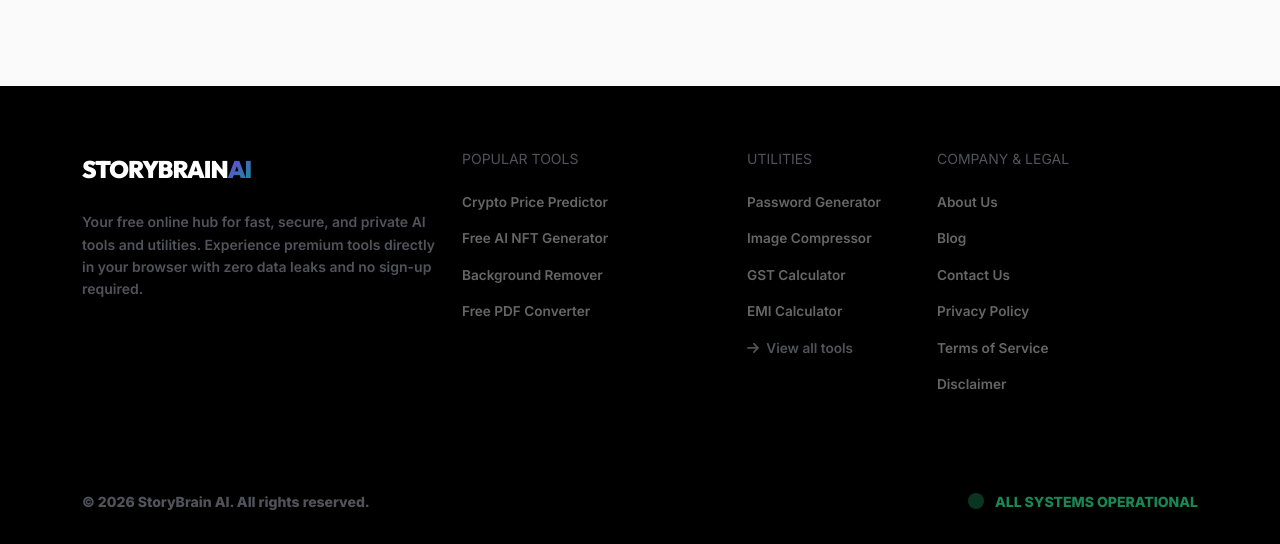
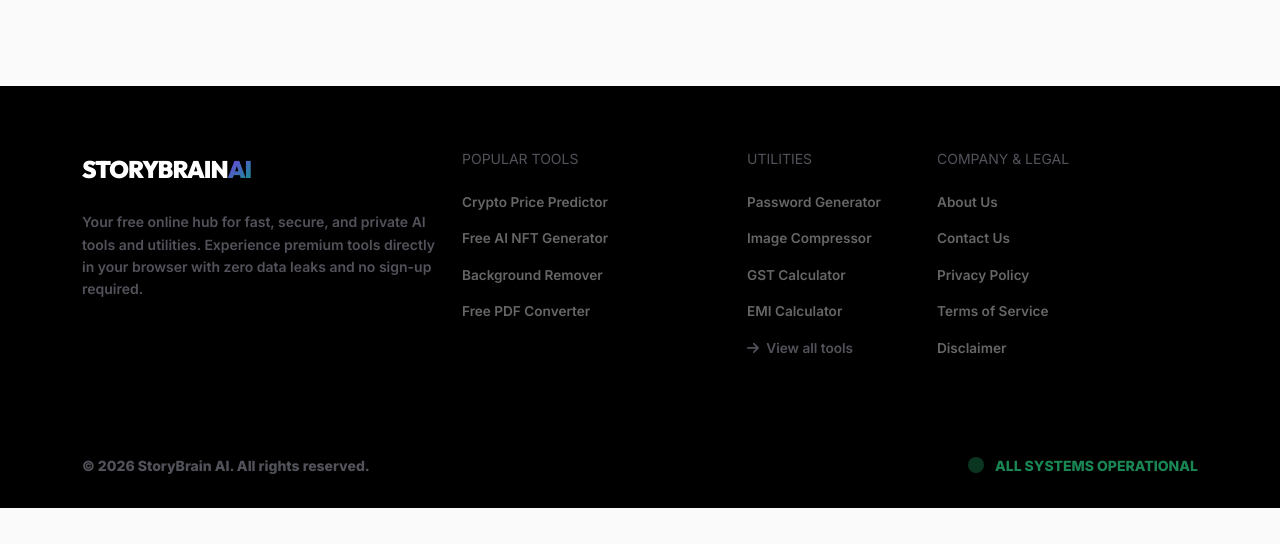
Before and after one commit to shishirbuksh/tool-website, a FastAPI app: page /tool/crypto-price-prediction in a window 1280 px wide. Shown: the part 2953-3497 px from the top of the page. After the commit the page ends 3461 px from the top, so only its background shows below. Run offline with FastAPI, Linux system fonts and the light colour scheme; some libraries are stand-ins or nearby versions.

Commit message:
Remove blog links and files

```diff
--- a/templates/base.html
+++ b/templates/base.html
@@ -1021,7 +1021,6 @@
                     <h6 class="text-white-50 small fw-black tracking-widest text-uppercase mb-4">COMPANY & LEGAL</h6>
                     <nav class="d-flex flex-column gap-3">
                         <a href="/about" class="footer-link">About Us</a>
-                        <a href="/blog" class="footer-link">Blog</a>
                         <a href="/contact" class="footer-link">Contact Us</a>
                         <a href="/privacy" class="footer-link">Privacy Policy</a>
                         <a href="/terms" class="footer-link">Terms of Service</a>
```
